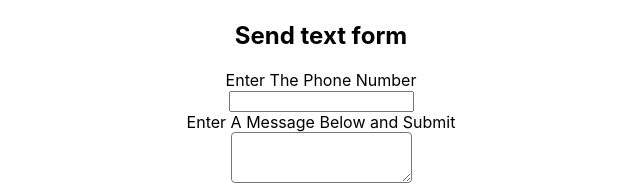
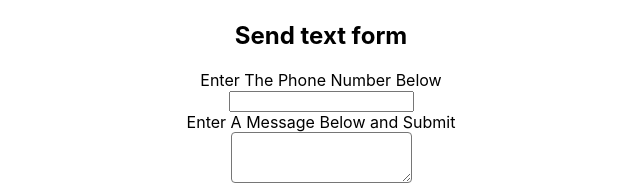
Before and after one commit to lucianboatright/Tracker, a React (Create React App) app: page / in a window 1280 px wide. Shown: the part 121-306 px from the top of the page, without its empty margins (319-959 px from the left). Built offline with nearby package versions, Linux system fonts and the light colour scheme.

Commit message:
README content added

```diff
--- a/src/Components/TextButton.js
+++ b/src/Components/TextButton.js
@@ -39,7 +39,7 @@ class textButton extends Component {
                 </header>
                 <div sytle={{ margin: 10 }}>
                     <h2>Send text form</h2>
-                    <label>Enter The Phone Number</label>
+                    <label>Enter The Phone Number Below</label>
                     <br />
                     <input value={text.recipient}
                             onChange={e => this.setState({ text: {...text, recipient: e.target.value} })} />
```
Also changed, not shown: 1 other file (tests, documents, lock files or other folders).
